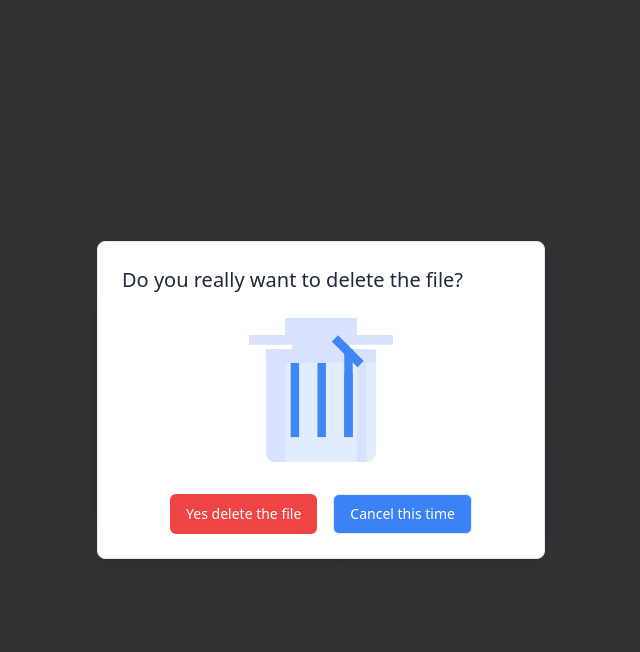
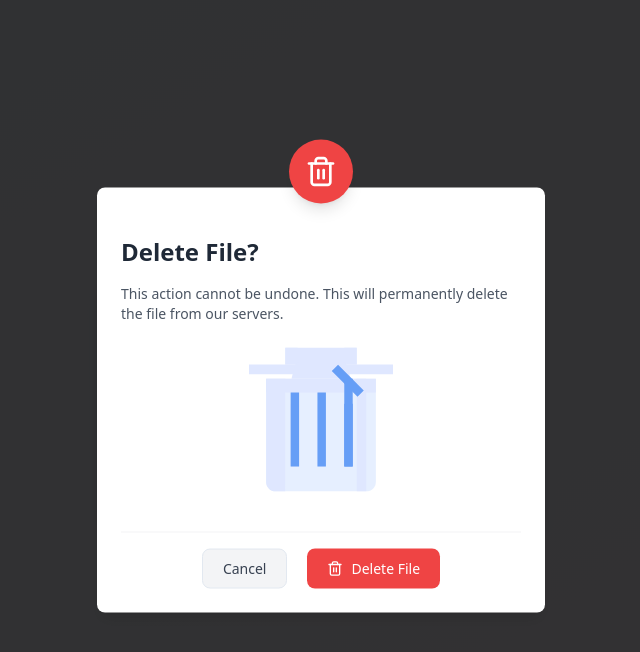
Before and after one commit to rajpoot767/click-to-clear-portal, a React (Vite) app: page / in a window 1280 px wide. Both pictures are taken after a click on the button "Delete File". Shown: the top 652 px of the page, without its empty margins (319-959 px from the left). Built offline with nearby package versions, Linux system fonts and the light colour scheme.

Commit message:
Improve delete confirmation popup

```diff
--- a/src/components/DeleteConfirmationDialog.tsx
+++ b/src/components/DeleteConfirmationDialog.tsx
@@ -12,6 +12,7 @@ import {
 } from "@/components/ui/alert-dialog";
 import DeleteIcon from "./DeleteIcon";
 import { toast } from "sonner";
+import { Trash2 } from "lucide-react";
 
 interface DeleteConfirmationDialogProps {
   isOpen: boolean;
@@ -31,25 +32,34 @@ const DeleteConfirmationDialog = ({
 
   return (
     <AlertDialog open={isOpen} onOpenChange={onClose}>
-      <AlertDialogContent className="max-w-md rounded-lg p-6 bg-white">
-        <AlertDialogHeader className="text-center space-y-4">
-          <AlertDialogTitle className="text-xl font-medium text-gray-800">
-            Do you really want to delete the file?
+      <AlertDialogContent className="max-w-md rounded-xl p-6 bg-white border-none shadow-lg">
+        <div className="absolute -top-12 left-1/2 transform -translate-x-1/2 bg-red-500 rounded-full p-4 shadow-lg">
+          <Trash2 className="w-8 h-8 text-white" strokeWidth={2} />
+        </div>
+
+        <AlertDialogHeader className="pt-6 text-center space-y-4">
+          <AlertDialogTitle className="text-2xl font-bold text-gray-800">
+            Delete File?
           </AlertDialogTitle>
-          <div className="py-2">
+          <AlertDialogDescription className="text-gray-600">
+            This action cannot be undone. This will permanently delete the file from our servers.
+          </AlertDialogDescription>
+          <div className="py-2 opacity-80 transition-opacity hover:opacity-100">
             <DeleteIcon />
           </div>
         </AlertDialogHeader>
-        <AlertDialogFooter className="flex flex-col sm:flex-row gap-2 sm:justify-center pt-2">
+
+        <AlertDialogFooter className="flex flex-col sm:flex-row gap-3 sm:justify-center pt-4 border-t border-gray-100 mt-4">
+          <AlertDialogCancel className="bg-gray-100 hover:bg-gray-200 text-gray-700 py-2.5 px-5 rounded-lg transition-all duration-200 font-medium w-full sm:w-auto">
+            Cancel
+          </AlertDialogCancel>
           <AlertDialogAction
             onClick={handleDelete}
-            className="bg-red-500 hover:bg-red-600 text-white py-2 px-4 rounded-md w-full sm:w-auto"
+            className="bg-red-500 hover:bg-red-600 text-white py-2.5 px-5 rounded-lg transition-all duration-200 font-medium flex items-center justify-center gap-2 w-full sm:w-auto"
           >
-            Yes delete the file
+            <Trash2 className="w-4 h-4" />
+            Delete File
           </AlertDialogAction>
-          <AlertDialogCancel className="bg-blue-500 hover:bg-blue-600 text-white py-2 px-4 rounded-md w-full sm:w-auto">
-            Cancel this time
-          </AlertDialogCancel>
         </AlertDialogFooter>
       </AlertDialogContent>
     </AlertDialog>
```
